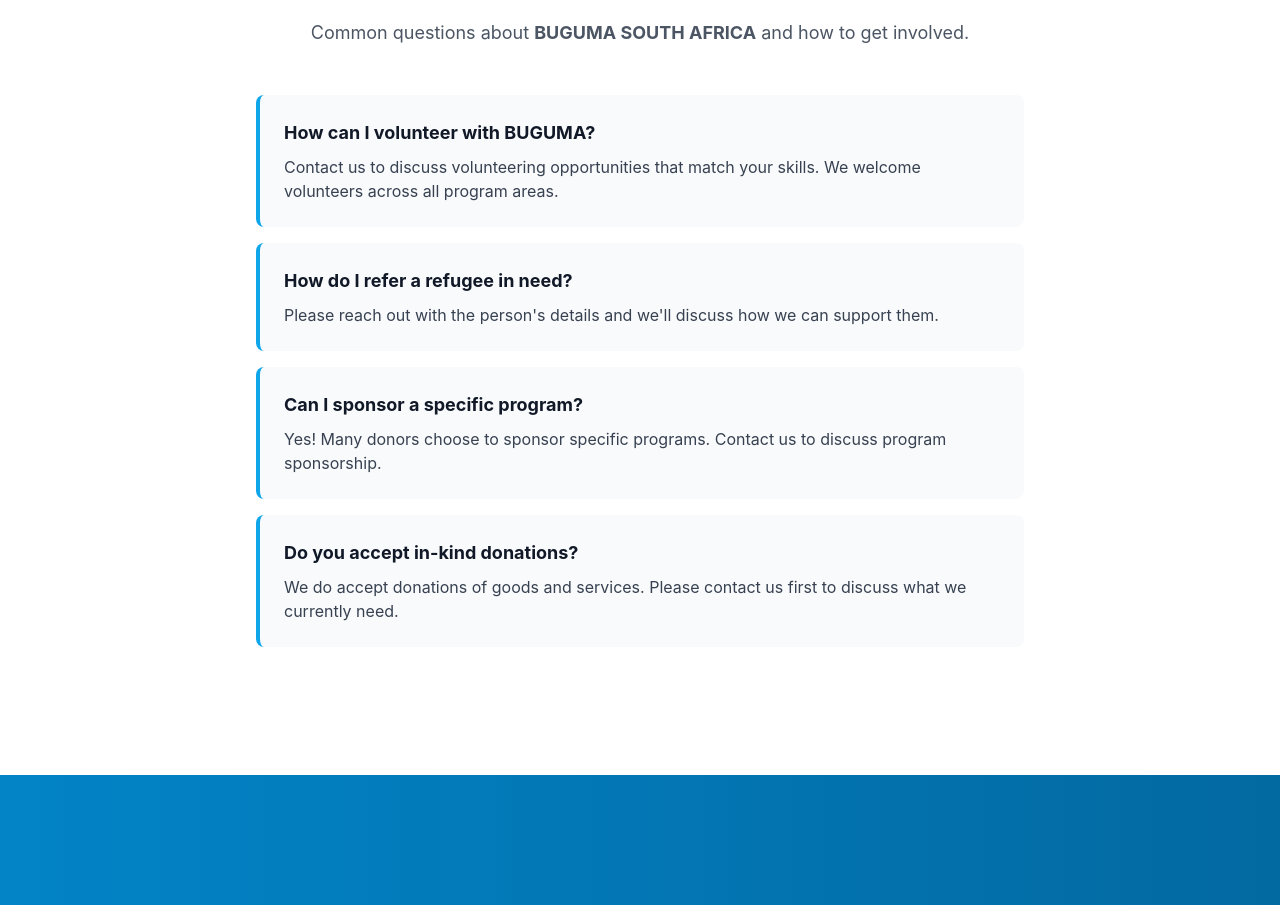
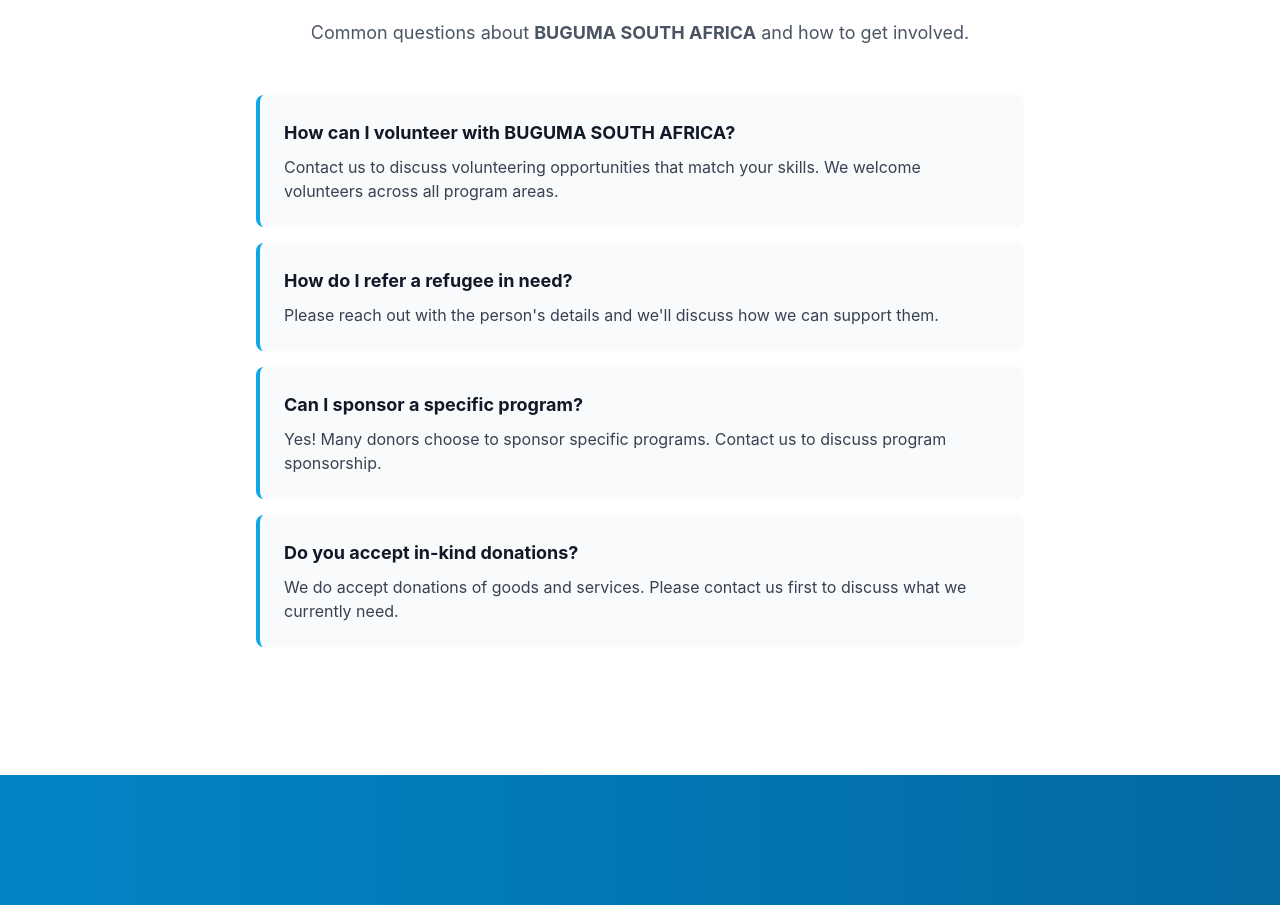
Before and after one commit to S-ciz/buguma, a Next.js app: page /contact in a window 1280 px wide. Shown: the part 3011-3916 px from the top of the page. Built offline with nearby package versions, Linux system fonts and the light colour scheme.

Commit message:
naming buguma part 2

```diff
--- a/app/contact/page.jsx
+++ b/app/contact/page.jsx
@@ -306,7 +306,7 @@
           <div className="max-w-3xl mx-auto space-y-4">
             {[
               {
-                q: "How can I volunteer with BUGUMA?",
+                q: "How can I volunteer with BUGUMA SOUTH AFRICA?",
                 a: "Contact us to discuss volunteering opportunities that match your skills. We welcome volunteers across all program areas.",
               },
               {
```
